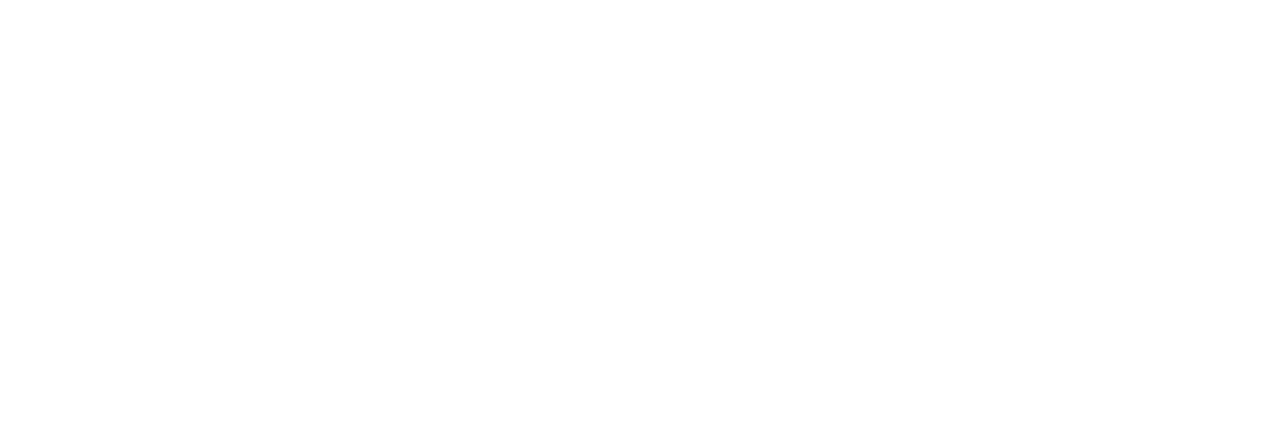
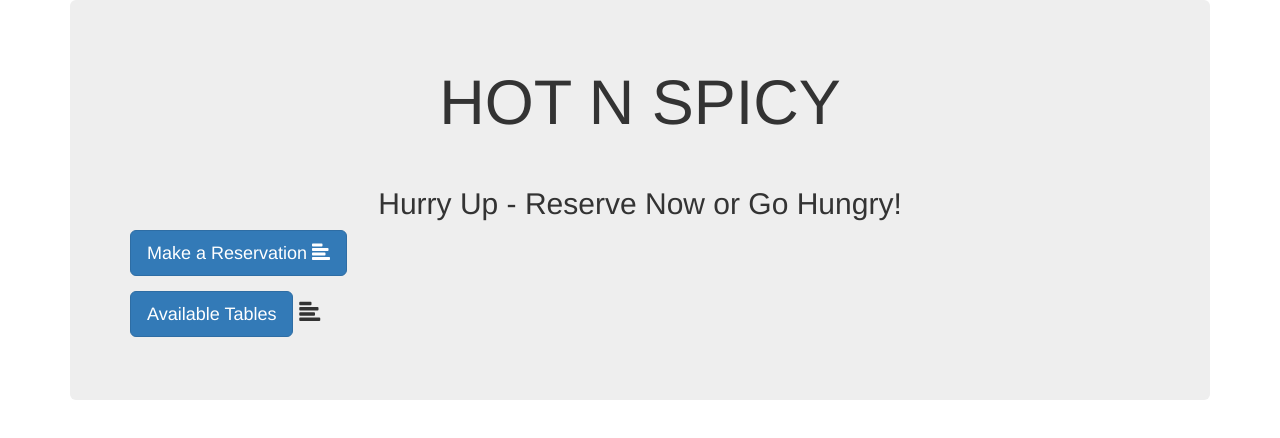
Before and after one commit to shughes1992/HOT-restaurant, a website: page index.html in a window 1280 px wide. Drawn offline with nearby package versions, Linux system fonts and the light colour scheme.

Commit message:
front page update

```diff
--- a/index.html
+++ b/index.html
@@ -13,6 +13,19 @@
 </head>
 
 <body>
+    <div class="container">
+    <div class="jumbotron">
+        <h1 class= text-center>HOT N SPICY</h1>
+        <br>
+        <h2 class= text-center>Hurry Up - Reserve Now or Go Hungry!</h2>
+
+        <p><a class="btn btn-primary btn-lg" href="#" role="button">Make a Reservation
+            <span class="glyphicon glyphicon-align-left" aria-hidden="true"></span>
+        </a></p>
+
+        <p><a class="btn btn-primary btn-lg" href="#" role="button"> Available Tables</a>
+            <span class="glyphicon glyphicon-align-left" aria-hidden="true"></span></p>
+      </div>
 
 </body>
 
```
